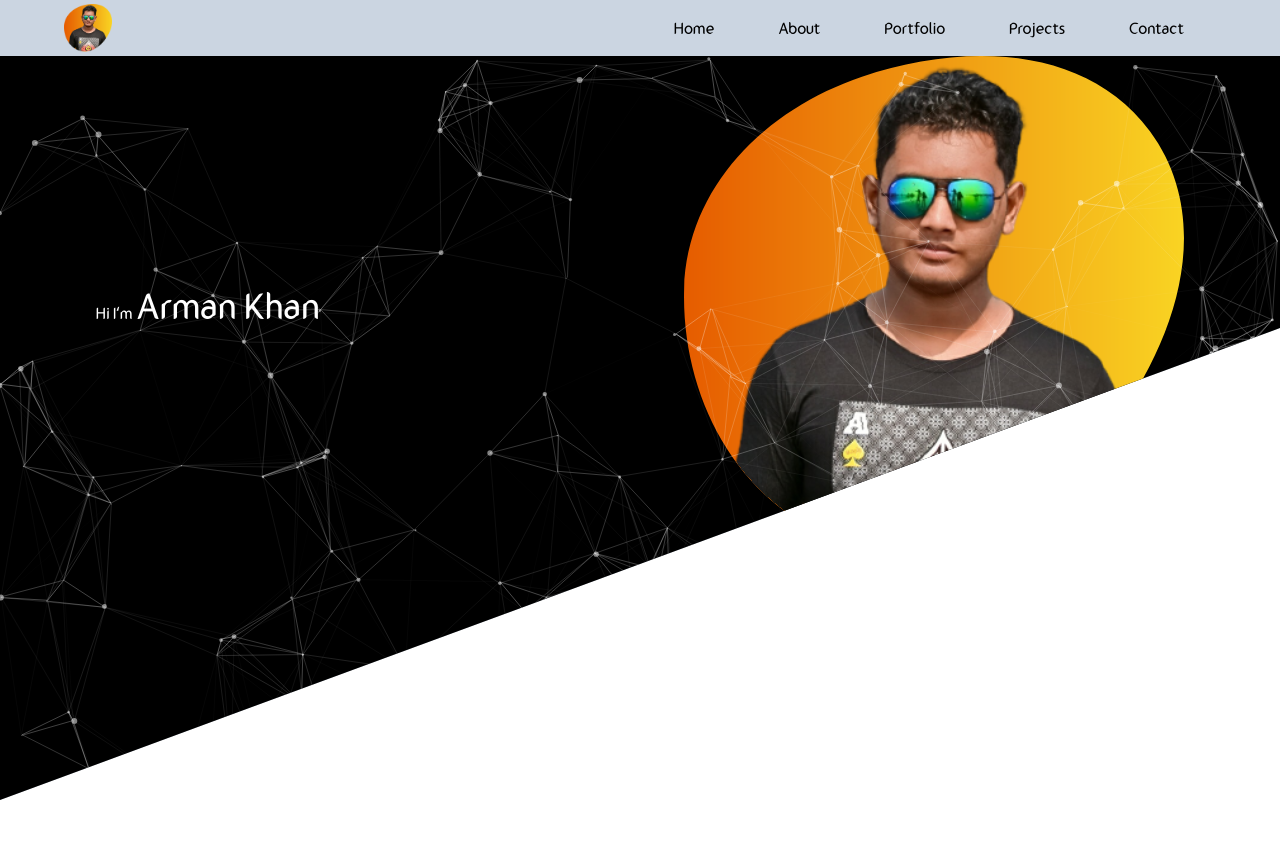
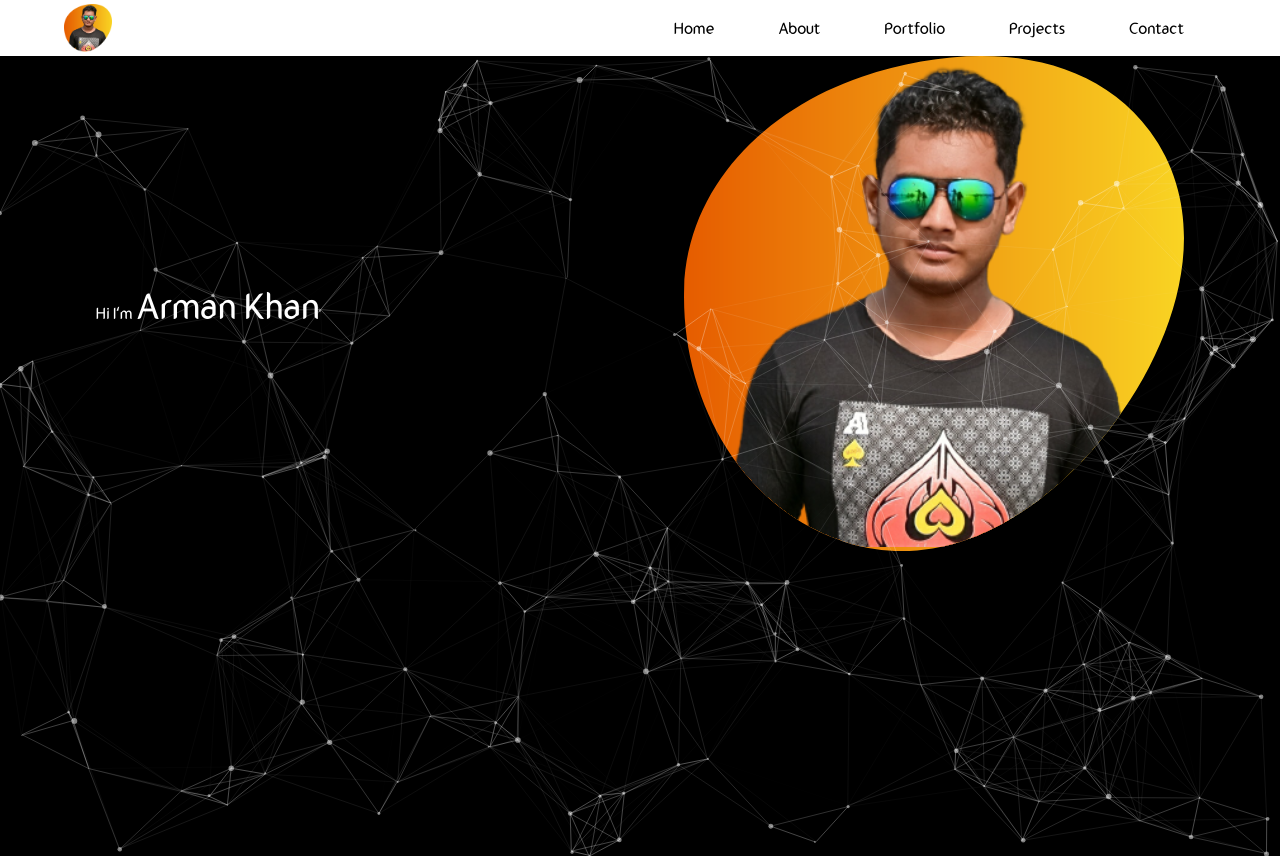
Before and after one commit to org-arman/arman, a website: page index.html in a window 1280 px wide. Drawn offline with nearby package versions, Linux system fonts and the light colour scheme; files whose address does not match are found by name.

Commit message:
particle added

```diff
--- a/index.html
+++ b/index.html
@@ -11,7 +11,7 @@
 </head>
 
 <body>
-    <header class="main-header bg-slate-300 h-screen">
+    <header class="main-headerh-screen">
         <nav class="nav-area flex m-0 m-auto justify-between items-center w-[90%]">
             <div class="logo-area w-12">
                 <img src="./img/logo.png" alt="">
```
